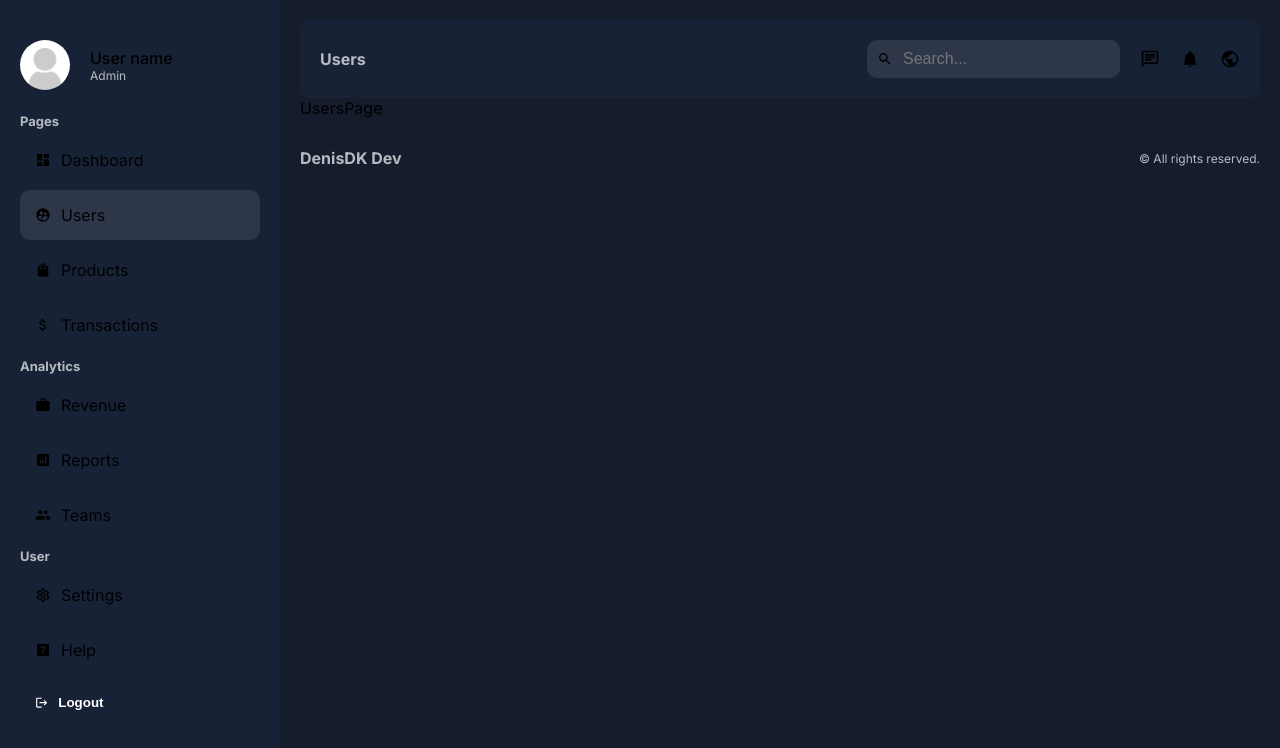
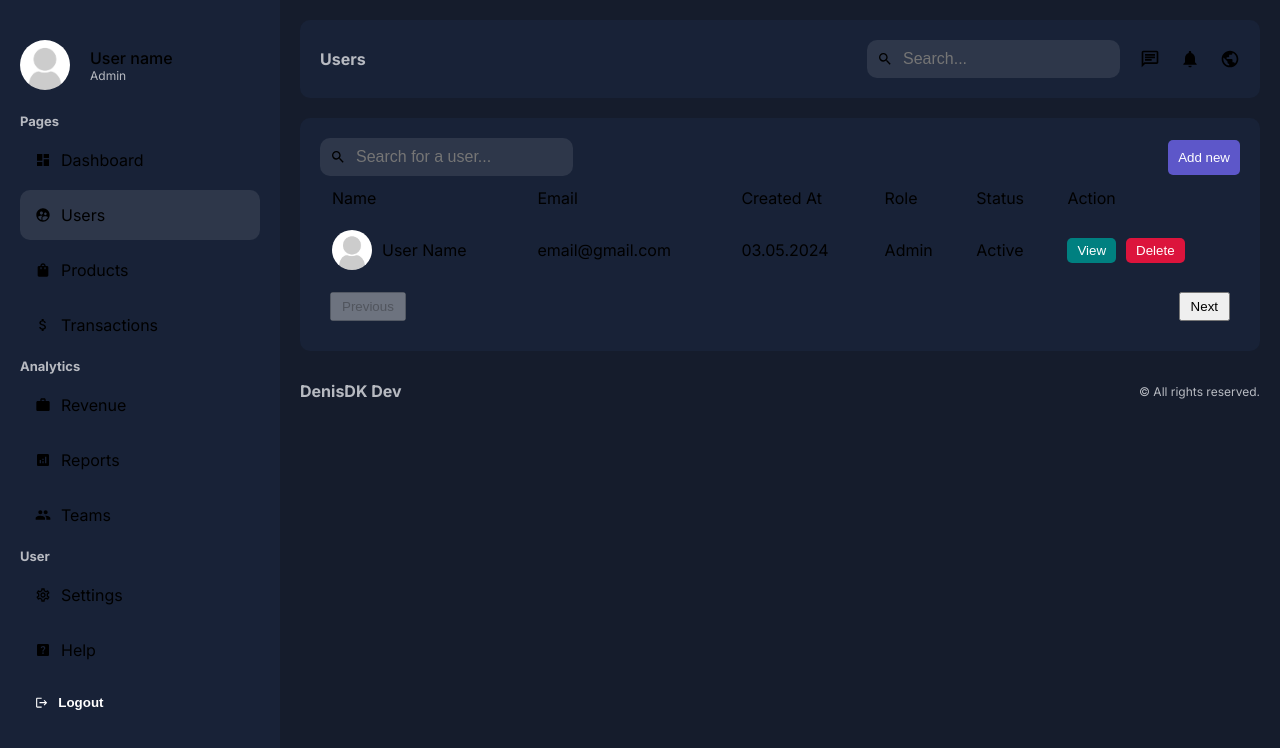
Before and after one commit to DenisDK/Admin-Dashboard, a Next.js app: page /dashboard/users in a window 1280 px wide. Shown: the top 748 px of the page. Built offline with nearby package versions, Linux system fonts and the light colour scheme.

Commit message:
Create Users and Products page + micro fix

```diff
--- a/src/app/dashboard/layout.jsx
+++ b/src/app/dashboard/layout.jsx
@@ -2,7 +2,7 @@ import React from 'react'
 import { Sidebar } from '../ui/dashboard/sidebar/Sidebar'
 import { Navbar } from '../ui/dashboard/navbar/Navbar'
 import style from '../ui/dashboard/dashboard.module.css'
-import { Footer } from '../ui/dashboard/footer/footer'
+import { Footer } from '../ui/dashboard/footer/Footer'
 
 export default function layout({children}) {
   return (
--- a/src/app/dashboard/users/page.jsx
+++ b/src/app/dashboard/users/page.jsx
@@ -1,7 +1,54 @@
 import React from 'react'
+import style from "@/app/ui/dashboard/users/users.module.css"
+import { Search } from '@/app/ui/dashboard/search/Search'
+import Link from 'next/link'
+import Image from 'next/image'
+import { Pagination } from '@/app/ui/dashboard/pogination/Pagination'
 
-export default function UsersPage() {
+export default function UsersPage({}) {
   return (
-    <div>UsersPage</div>
+    <div className={style.container}>
+      <div className={style.top}>
+         <Search placeholder='Search for a user...'/>
+         <Link href='/dashboard/users/add'>
+            <button className={style.addButton}>Add new</button>
+         </Link>
+      </div>
+      <table className={style.table}>
+         <thead>
+            <tr>
+               <td>Name</td>
+               <td>Email</td>
+               <td>Created At</td>
+               <td>Role</td>
+               <td>Status</td>
+               <td>Action</td>
+            </tr>
+         </thead>
+         <tbody>
+            <tr>
+               <td>
+                  <div className={style.user}>
+                     <Image src='/noavatar.png' alt='User logo' width={40} height={40} className={style.userImage}/>
+                     User Name
+                  </div>
+               </td>
+               <td>email@gmail.com</td>
+               <td>03.05.2024</td>
+               <td>Admin</td>
+               <td>Active</td>
+               <td>
+                  <div className={style.buttons}>
+                     <Link href='/'>
+                        <button className={`${style.button} ${style.view}`}>View</button>
+                     </Link>
+                        <button className={`${style.button} ${style.delete}`}>Delete</button>
+                  </div>
+               </td>
+            </tr>
+         </tbody>
+      </table>
+      <Pagination/>
+    </div>
   )
 }
--- a/src/app/ui/dashboard/footer/Footer.jsx
+++ b/src/app/ui/dashboard/footer/Footer.jsx
@@ -1,5 +1,5 @@
 import React from 'react'
-import style from "./foote.module.css"
+import style from "./footer.module.css"
 
 export const Footer = () => {
   return (
--- /dev/null
+++ b/src/app/ui/dashboard/pogination/Pagination.jsx
@@ -0,0 +1,11 @@
+import React from 'react'
+import style from './pagination.module.css'
+
+export const Pagination = () => {
+  return (
+    <div className={style.container}>
+      <button className={style.button} disabled>Previous</button>
+      <button className={style.button}>Next</button>
+    </div>
+  )
+}
--- /dev/null
+++ b/src/app/ui/dashboard/pogination/pagination.module.css
@@ -0,0 +1,14 @@
+.container{
+   padding: 10px;
+   display: flex;
+   justify-content: space-between;
+ }
+
+ .button{
+   padding: 5px 10px;
+   cursor: pointer;
+ }
+
+ .button:disabled{
+   cursor: not-allowed;
+ }
--- /dev/null
+++ b/src/app/ui/dashboard/products/products.module.css
@@ -0,0 +1,74 @@
+.container{
+   background-color: var(--bgSoft);
+   padding: 20px;
+   border-radius: 10px;
+   margin-top: 20px;
+ }
+
+ .top{
+   display: flex;
+   align-items: center;
+   justify-content: space-between;
+ }
+
+ .addButton{
+   padding: 10px;
+   background-color: #5d57c9;
+   color: var(--text);
+   border: none;
+   border-radius: 5px;
+   cursor: pointer;
+   transition: .3s;
+ }
+
+ .addButton:hover {
+   background-color: #6a64dd;
+ }
+
+ .table{
+   width: 100%;
+ }
+
+ .table td{
+   padding: 10px;
+ }
+
+ .product{
+   display: flex;
+   align-items: center;
+   gap: 10px;
+ }
+
+ .productImage{
+   border-radius: 50%;
+   object-fit: cover;
+ }
+
+ .buttons{
+   display: flex;
+   gap: 10px;
+ }
+
+ .button{
+   padding: 5px 10px;
+   border-radius: 5px;
+   color: var(--text);
+   border: none;
+   cursor: pointer;
+ }
+
+ .view{
+   background-color: teal;
+ }
+
+ .view:hover {
+   background-color: rgb(5, 146, 146);
+ }
+
+ .delete{
+   background-color: crimson;
+ }
+
+ .delete:hover {
+   background-color: rgb(255, 46, 88);
+ }
--- /dev/null
+++ b/src/app/ui/dashboard/search/Search.jsx
@@ -0,0 +1,14 @@
+import React from 'react'
+import style from './search.module.css'
+
+// Icons
+import { MdSearch } from "react-icons/md";
+
+export const Search = ({placeholder}) => {
+  return (
+    <div className={style.container}>
+      <MdSearch/>
+      <input type="text" placeholder={placeholder} className={style.input}/>
+    </div>
+  )
+}
--- /dev/null
+++ b/src/app/ui/dashboard/search/search.module.css
@@ -0,0 +1,17 @@
+.container {
+   display: flex;
+   align-items: center;
+   gap: 10px;
+   background-color: #2e374a;
+   padding: 10px;
+   border-radius: 10px;
+   width: max-content;
+ }
+
+ .input {
+   background-color: transparent;
+   border: none;
+   color: var(--text);
+   outline: none;
+   font-size: 16px; /*12px*/
+ }
--- a/src/app/ui/dashboard/sidebar/Sidebar.jsx
+++ b/src/app/ui/dashboard/sidebar/Sidebar.jsx
@@ -13,7 +13,7 @@ import { MdPeople } from "react-icons/md";
 import { MdOutlineSettings } from "react-icons/md";
 import { MdHelpCenter } from "react-icons/md";
 import { MdLogout } from "react-icons/md";
-import { MenuLink } from './menuLink/menuLink';
+import { MenuLink } from './menuLink/MenuLink';
 import Image from 'next/image';
 
 const menuItems = [
--- /dev/null
+++ b/src/app/ui/dashboard/users/users.module.css
@@ -0,0 +1,75 @@
+.container{
+   background-color: var(--bgSoft);
+   padding: 20px;
+   border-radius: 10px;
+   margin-top: 20px;
+ }
+
+ .top{
+   display: flex;
+   align-items: center;
+   justify-content: space-between;
+ }
+
+ .addButton{
+   padding: 10px;
+   background-color: #5d57c9;
+   color: var(--text);
+   border: none;
+   border-radius: 5px;
+   cursor: pointer;
+   transition: .3s;
+ }
+
+ .addButton:hover {
+   background-color: #6a64dd;
+ }
+
+ .table{
+   width: 100%;
+ }
+
+ .table td{
+   padding: 10px;
+ }
+
+ .user{
+   display: flex;
+   align-items: center;
+   gap: 10px;
+ }
+
+ .userImage{
+   border-radius: 50%;
+   object-fit: cover;
+ }
+
+ .buttons{
+   display: flex;
+   gap: 10px;
+ }
+
+ .button{
+   padding: 5px 10px;
+   border-radius: 5px;
+   color: var(--text);
+   border: none;
+   cursor: pointer;
+   transition: .3s;
+ }
+
+ .view{
+   background-color: teal;
+ }
+
+ .view:hover {
+   background-color: rgb(5, 146, 146);
+ }
+
+ .delete{
+   background-color: crimson;
+ }
+
+ .delete:hover {
+   background-color: rgb(255, 46, 88);
+ }
```
Also changed, not shown: src/app/dashboard/products/page.jsx (+48 -1 lines), src/app/ui/dashboard/footer/footer.module.css (renamed from src/app/ui/dashboard/footer/foote.module.css).
